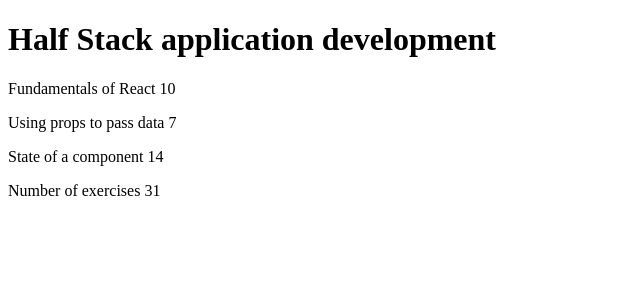
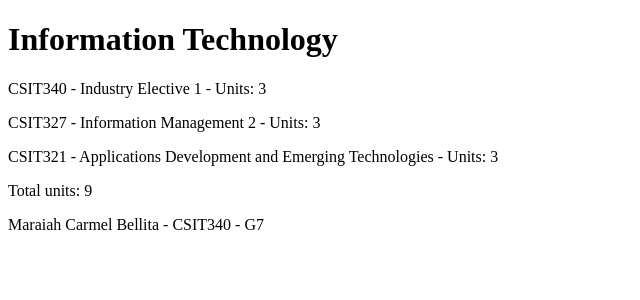
Before and after one commit to schoolpurposesmel-dot/CSIT340G7-Lab3-Bellita, a React app in the folder part1/: page / in a window 1280 px wide. Shown: the top 300 px of the page, without its empty margins (0-640 px from the left). Built offline with nearby package versions, Linux system fonts and the light colour scheme; the HTML template or start-up script is replaced by a standard one.

Commit message:
1.1: course information step 1

```diff
--- a/part1/src/App.jsx
+++ b/part1/src/App.jsx
@@ -1,25 +1,60 @@
+const Header = ({ course }) => {
+  return <h1>{course}</h1>
+}
+
+const Content = ({ part1, units1, part2, units2, part3, units3 }) => {
+  return (
+    <div>
+      <p>{part1} - Units: {units1}</p>
+      <p>{part2} - Units: {units2}</p>
+      <p>{part3} - Units: {units3}</p>
+    </div>
+  )
+}
+
+const Total = ({ units1, units2, units3 }) => {
+  return (
+    <p>Total units: {units1 + units2 + units3}</p>
+  )
+}
+
+const Footer = ({ name, courseCode, section }) => {
+  return (
+    <footer>
+      {name} - {courseCode} - {section}
+    </footer>
+  )
+}
+
 const App = () => {
-  const course = 'Half Stack application development'
-  const part1 = 'Fundamentals of React'
-  const exercises1 = 10
-  const part2 = 'Using props to pass data'
-  const exercises2 = 7
-  const part3 = 'State of a component'
-  const exercises3 = 14
+  const course = 'Information Technology'
+
+  const part1 = 'CSIT340 - Industry Elective 1'
+  const units1 = 3
+
+  const part2 = 'CSIT327 - Information Management 2'
+  const units2 = 3
+
+  const part3 = 'CSIT321 - Applications Development and Emerging Technologies'
+  const units3 = 3
 
   return (
     <div>
-      <h1>{course}</h1>
-      <p>
-        {part1} {exercises1}
-      </p>
-      <p>
-        {part2} {exercises2}
-      </p>
-      <p>
-        {part3} {exercises3}
-      </p>
-      <p>Number of exercises {exercises1 + exercises2 + exercises3}</p>
+      <Header course={course} />
+      <Content
+        part1={part1}
+        units1={units1}
+        part2={part2}
+        units2={units2}
+        part3={part3}
+        units3={units3}
+      />
+      <Total units1={units1} units2={units2} units3={units3} />
+      <Footer
+        name="Maraiah Carmel Bellita"
+        courseCode="CSIT340"
+        section="G7"
+      />
     </div>
   )
 }
```
